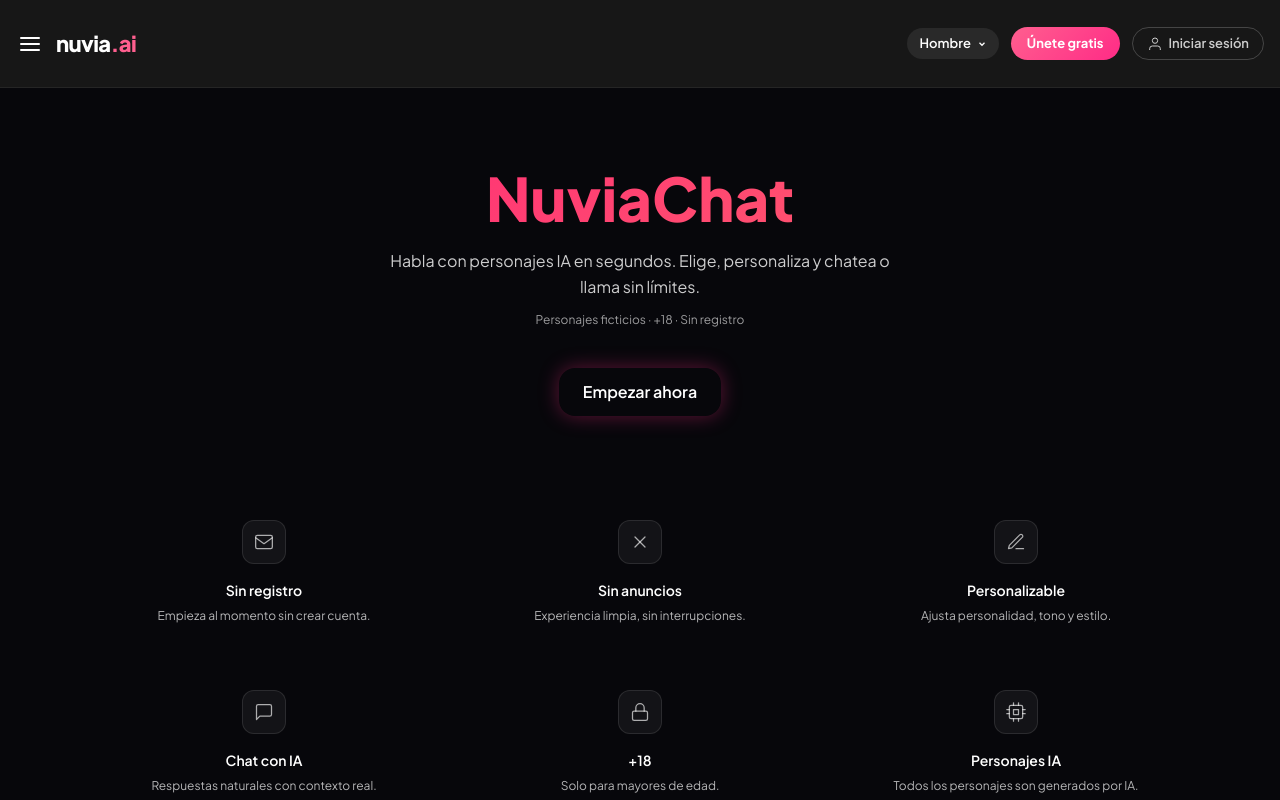
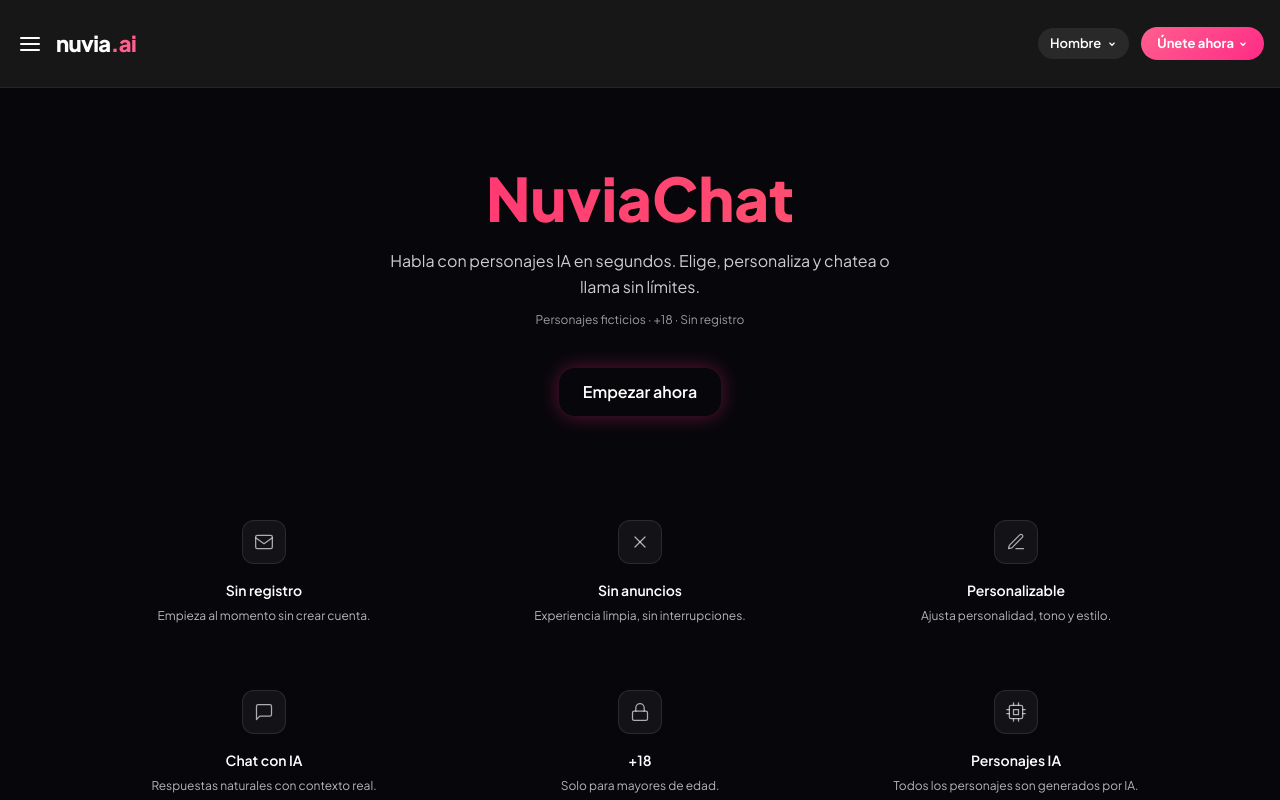
Before and after one commit to 3737631/luciaia, a Next.js app: page /luciaia/info in a window 1280 px wide. Shown: the top 800 px of the page. Built offline with nearby package versions, Linux system fonts and the light colour scheme.

Commit message:
remove iniciar sesion btn, dropdown on unete ahora

```diff
--- a/src/components/Header.tsx
+++ b/src/components/Header.tsx
@@ -132,44 +132,23 @@ export default function Header() {
           )}
         </div>
 
-        {/* Únete gratis */}
-        <Link
-          href="#"
-          style={{
-            background: "linear-gradient(135deg, #ff5f8f, #ff2b86)",
-            border: 0, borderRadius: 20,
-            padding: "7px 16px", color: "#fff",
-            fontSize: 13, fontWeight: 700,
-            textDecoration: "none", whiteSpace: "nowrap",
-            display: "inline-flex", alignItems: "center",
-          }}
-        >
-          Únete gratis
-        </Link>
-
-        {/* Iniciar sesión - desktop text / mobile icon */}
+        {/* Únete gratis / profile */}
         <div style={{ position: "relative" }}>
           <button
             onClick={() => setProfileOpen(!profileOpen)}
             style={{
-              background: "transparent",
-              border: "1px solid rgba(255,255,255,0.2)",
-              borderRadius: 20,
-              padding: "6px 14px",
-              color: "#ccc",
-              fontSize: 13, fontWeight: 600,
-              cursor: "pointer",
-              whiteSpace: "nowrap",
-              display: "inline-flex",
-              alignItems: "center",
-              gap: 6,
+              background: "linear-gradient(135deg, #ff5f8f, #ff2b86)",
+              border: 0, borderRadius: 20,
+              padding: "7px 16px", color: "#fff",
+              fontSize: 13, fontWeight: 700,
+              cursor: "pointer", whiteSpace: "nowrap",
+              display: "inline-flex", alignItems: "center", gap: 4,
             }}
           >
-            <svg className="sm:hidden" width="16" height="16" viewBox="0 0 24 24" fill="none" stroke="currentColor" strokeWidth="1.5" style={{ display: "block" }}>
-              <path d="M20 21v-2a4 4 0 0 0-4-4H8a4 4 0 0 0-4 4v2" />
-              <circle cx="12" cy="7" r="4" />
+            Únete ahora
+            <svg width="10" height="10" viewBox="0 0 24 24" fill="none" stroke="currentColor" strokeWidth="3">
+              <polyline points="6 9 12 15 18 9" />
             </svg>
-            <span className="hidden sm:inline">Iniciar sesión</span>
           </button>
           {profileOpen && (
             <>
```
